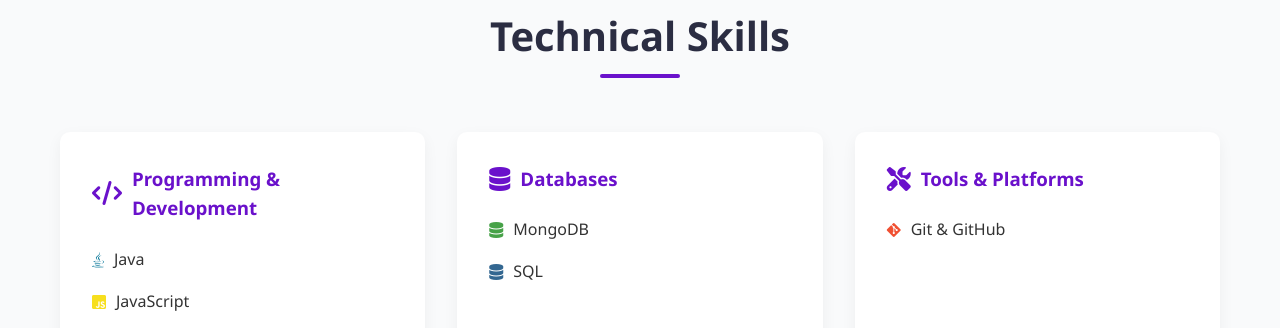
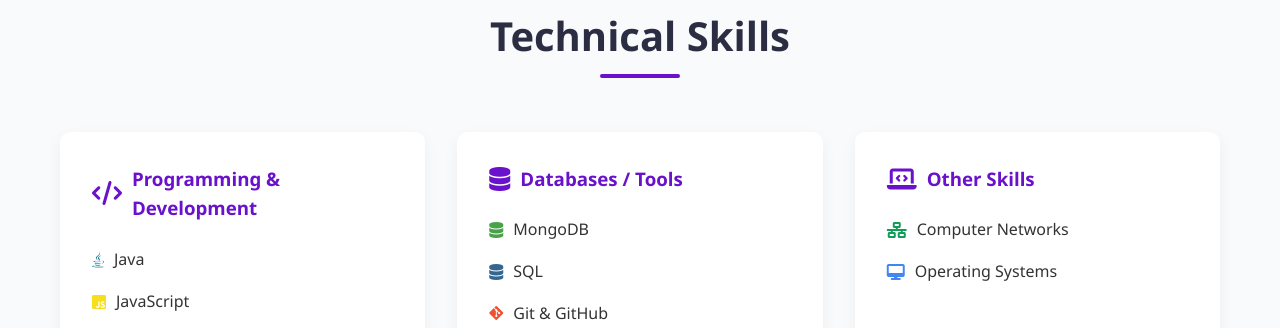
Before and after one commit to Meghanab-19/Meghana-Portfolio, a plain HTML site: page index.html in a window 1280 px wide. Shown: the part 1540-1868 px from the top of the page. Drawn offline with nearby package versions, Linux system fonts and the light colour scheme.

Commit message:
Update index.html

```diff
--- a/index.html
+++ b/index.html
@@ -703,7 +703,7 @@
                 </div>
 
                 <div class="skill-category">
-                    <h3><i class="fas fa-database"></i> Databases</h3>
+                    <h3><i class="fas fa-database"></i> Databases / Tools </h3>
                     <ul class="skill-list">
                         <li>
                             <i class="fas fa-database" style="color: #47A248;"></i>
@@ -713,12 +713,6 @@
                             <i class="fas fa-database" style="color: #336791;"></i>
                             <span class="skill-name">SQL</span>
                         </li>
-                    </ul>
-                </div>
-
-                <div class="skill-category">
-                    <h3><i class="fas fa-tools"></i> Tools & Platforms</h3>
-                    <ul class="skill-list">
                         <li>
                             <i class="fab fa-git-alt" style="color: #F05032;"></i>
                             <span class="skill-name">Git & GitHub</span>
@@ -1074,4 +1068,5 @@
         });
     </script>
 </body>
+
 </html>
```
